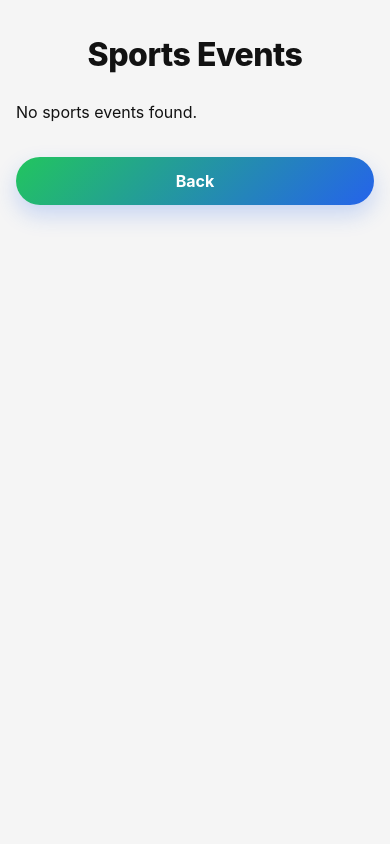
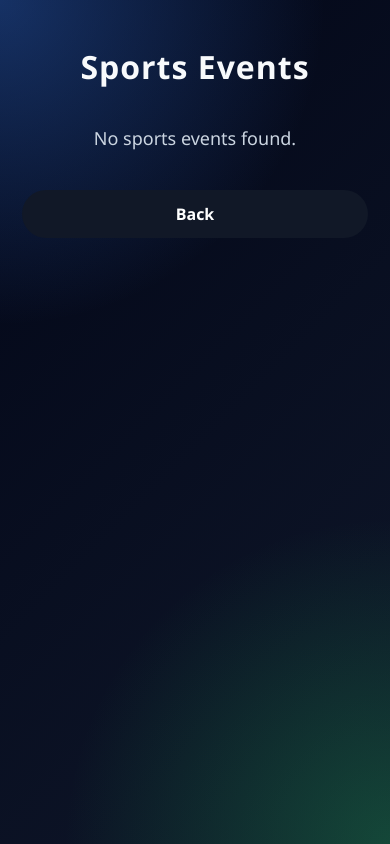
Before and after one commit to mennadiaaa/web-project, a website: page pages/sports.html in a window 390 px wide. Drawn offline with Linux system fonts and the light colour scheme; no server answers.

Commit message:
modified css for the events files

```diff
--- a/StyleSheet/entertainment.css
+++ b/StyleSheet/entertainment.css
@@ -4,138 +4,135 @@
   box-sizing: border-box;
 }
 
-:root {
-  --primary-black: #121212;
-  --secondary-text: #5c5c5c;
-  --border: rgba(0, 0, 0, 0.08);
-  --surface: #ffffff;
-  --radius-main: 28px;
-  --font-stack: 'Inter', -apple-system, BlinkMacSystemFont, 'Segoe UI', Roboto, Helvetica, Arial, sans-serif;
-  --shadow-sm: 0 8px 20px rgba(0, 0, 0, 0.05);
-  --shadow-hover: 0 20px 30px -12px rgba(0, 0, 0, 0.18);
-  --btn-gradient: linear-gradient(135deg, #22c55e, #2563eb);
-  --btn-gradient-hover: linear-gradient(135deg, #16a34a, #1d4ed8);
-}
-
 body {
-  font-family: var(--font-stack);
-  background: #f5f5f5;
-  color: var(--primary-black);
+  font-family: "Segoe UI", Arial, sans-serif;
   min-height: 100vh;
-  padding: 50px 20px;
+  padding: 45px 22px 55px;
+  color: #fff;
+  background:
+    radial-gradient(circle at top left, rgba(236, 72, 153, 0.45), transparent 35%),
+    radial-gradient(circle at bottom right, rgba(249, 115, 22, 0.38), transparent 35%),
+    linear-gradient(135deg, #190019, #2e1065, #111827);
 }
 
 h1 {
   text-align: center;
-  font-size: 2.7rem;
-  font-weight: 800;
-  letter-spacing: -0.5px;
-  margin-bottom: 40px;
-  color: var(--primary-black);
+  font-size: 44px;
+  margin-bottom: 38px;
+  font-weight: 900;
+  letter-spacing: 1px;
+  text-shadow: 0 0 25px rgba(236, 72, 153, 0.7);
 }
 
+
+
 .events-container {
-  width: min(1100px, 100%);
-  margin: 0 auto 35px;
+  width: min(1200px, 100%);
+  margin: 0 auto 40px;
   display: grid;
-  grid-template-columns: repeat(2, 1fr);
-  gap: 24px;
+  grid-template-columns: repeat(auto-fit, minmax(270px, 1fr));
+  gap: 28px;
 }
 
 .event-card {
-  background: var(--surface);
-  border: 1px solid var(--border);
+  background: rgba(255, 255, 255, 0.09);
+  border: 1px solid rgba(236, 72, 153, 0.35);
   border-radius: 28px;
-  padding: 34px;
-  min-height: 230px;
-  box-shadow: var(--shadow-sm);
-  transition: transform 0.25s ease, box-shadow 0.25s ease;
+  overflow: hidden;
+  backdrop-filter: blur(18px);
+  box-shadow: 0 18px 45px rgba(236, 72, 153, 0.18);
+  transition: 0.3s ease;
+  display: flex;
+  flex-direction: column;
+  position: relative;
+}
+
+.event-card::before {
+  content: "Live Show";
+  position: absolute;
+  top: 14px;
+  left: 14px;
+  background: linear-gradient(135deg, #ec4899, #f97316);
+  color: white;
+  padding: 7px 13px;
+  border-radius: 999px;
+  font-size: 12px;
+  font-weight: 800;
+  z-index: 2;
 }
 
 .event-card:hover {
-  transform: translateY(-6px);
-  box-shadow: var(--shadow-hover);
+  transform: translateY(-10px) rotate(-0.5deg);
+  box-shadow: 0 25px 60px rgba(236, 72, 153, 0.38);
+}
+
+.event-card img {
+  width: 100%;
+  height: 165px;
+  object-fit: cover;
 }
 
 .event-card h2 {
-  font-size: 1.45rem;
-  font-weight: 800;
-  margin-bottom: 26px;
-  color: var(--primary-black);
-  letter-spacing: -0.3px;
+  font-size: 22px;
+  margin: 18px 18px 10px;
+  color: white;
 }
 
 .event-card p {
-  color: var(--secondary-text);
-  font-size: 0.98rem;
-  line-height: 1.8;
-  margin-bottom: 14px;
+  margin: 0 18px 10px;
+  color: #e5e7eb;
+  line-height: 1.6;
+  font-size: 15px;
+}
+
+.event-card strong {
+  color: #f9a8d4;
 }
 
 .book-btn {
-  display: inline-block;
-  margin-top: 10px;
-  padding: 12px 22px;
+  margin: 18px;
+  margin-top: auto;
+  text-align: center;
+  text-decoration: none;
+  color: white;
+  font-weight: 800;
+  padding: 13px 20px;
   border-radius: 999px;
-  text-decoration: none;
-  font-weight: 700;
-  color: white;
-  background: var(--btn-gradient);
-  box-shadow: 0 10px 22px rgba(37, 99, 235, 0.22);
-  transition: transform 0.25s ease, box-shadow 0.25s ease, background 0.25s ease;
+  background: linear-gradient(135deg, #ec4899, #f97316);
+  box-shadow: 0 12px 28px rgba(236, 72, 153, 0.38);
+  transition: 0.3s;
 }
 
 .book-btn:hover {
-  background: var(--btn-gradient-hover);
-  transform: translateY(-2px);
-  box-shadow: 0 16px 28px rgba(37, 99, 235, 0.28);
+  transform: scale(1.05);
 }
 
 .back-btn {
   display: block;
   width: fit-content;
-  margin: 0 auto 18px;
-  padding: 14px 28px;
+  margin: 0 auto;
+  text-decoration: none;
+  color: white;
+  background: #111827;
+  padding: 13px 28px;
   border-radius: 999px;
-  text-decoration: none;
-  font-weight: 700;
-  color: white;
-  background: var(--btn-gradient);
-  box-shadow: 0 10px 22px rgba(37, 99, 235, 0.22);
-  transition: transform 0.25s ease, box-shadow 0.25s ease, background 0.25s ease;
-  border: none;
-  cursor: pointer;
+  font-weight: 800;
 }
 
-.back-btn:hover {
-  background: var(--btn-gradient-hover);
-  transform: translateY(-2px);
-  box-shadow: 0 16px 28px rgba(37, 99, 235, 0.28);
-}
-
-@media (max-width: 900px) {
-  .events-container {
-    grid-template-columns: 1fr;
-  }
+.events-container > p {
+  grid-column: 1 / -1;
+  text-align: center;
+  color: #e5e7eb;
+  font-size: 18px;
 }
 
 @media (max-width: 700px) {
-  body {
-    padding: 35px 16px;
+  h1 {
+    font-size: 32px;
   }
 
-  h1 {
-    font-size: 2rem;
-    margin-bottom: 28px;
-  }
-
-  .event-card {
-    padding: 24px;
-    min-height: auto;
-  }
-
-  .event-card h2 {
-    font-size: 1.2rem;
+  .event-card img {
+    height: 150px;
   }
 
   .back-btn {
--- a/StyleSheet/sports.css
+++ b/StyleSheet/sports.css
@@ -4,140 +4,119 @@
   box-sizing: border-box;
 }
 
-:root {
-  --primary-black: #121212;
-  --secondary-text: #5c5c5c;
-  --border: rgba(0, 0, 0, 0.08);
-  --surface: #ffffff;
-  --radius-main: 28px;
-  --font-stack: 'Inter', -apple-system, BlinkMacSystemFont, 'Segoe UI', Roboto, Helvetica, Arial, sans-serif;
-  --shadow-sm: 0 8px 20px rgba(0, 0, 0, 0.05);
-  --shadow-hover: 0 20px 30px -12px rgba(0, 0, 0, 0.18);
-  --btn-gradient: linear-gradient(135deg, #22c55e, #2563eb);
-  --btn-gradient-hover: linear-gradient(135deg, #16a34a, #1d4ed8);
-}
-
 body {
-  font-family: var(--font-stack);
-  background: #f5f5f5;
-  color: var(--primary-black);
+  font-family: "Segoe UI", Arial, sans-serif;
   min-height: 100vh;
-  padding: 50px 20px;
+  padding: 45px 22px 55px;
+  color: #f8fafc;
+  background:
+    radial-gradient(circle at top left, rgba(59, 130, 246, 0.35), transparent 35%),
+    radial-gradient(circle at bottom right, rgba(34, 197, 94, 0.28), transparent 35%),
+    linear-gradient(135deg, #020617, #0f172a);
 }
 
 h1 {
   text-align: center;
-  font-size: 2.7rem;
-  font-weight: 800;
-  letter-spacing: -0.5px;
-  margin-bottom: 40px;
-  color: var(--primary-black);
+  font-size: 44px;
+  margin-bottom: 38px;
+  font-weight: 900;
+  letter-spacing: 1px;
 }
 
+
+
 .events-container {
-  width: min(1100px, 100%);
-  margin: 0 auto 35px;
+  width: min(1200px, 100%);
+  margin: 0 auto 40px;
   display: grid;
-  grid-template-columns: repeat(2, 1fr);
-  gap: 24px;
+  grid-template-columns: repeat(auto-fit, minmax(270px, 1fr));
+  gap: 28px;
 }
 
 .event-card {
-  background: var(--surface);
-  border: 1px solid var(--border);
-  border-radius: 28px;
-  padding: 34px;
-  min-height: 230px;
-  box-shadow: var(--shadow-sm);
-  transition: transform 0.25s ease, box-shadow 0.25s ease;
+  background: rgba(255, 255, 255, 0.08);
+  border: 1px solid rgba(255, 255, 255, 0.15);
+  border-radius: 26px;
+  overflow: hidden;
+  backdrop-filter: blur(16px);
+  box-shadow: 0 18px 45px rgba(0, 0, 0, 0.28);
+  transition: 0.3s ease;
+  display: flex;
+  flex-direction: column;
 }
 
 .event-card:hover {
-  transform: translateY(-6px);
-  box-shadow: var(--shadow-hover);
+  transform: translateY(-10px) scale(1.02);
+  box-shadow: 0 25px 55px rgba(59, 130, 246, 0.35);
+}
+
+.event-card img {
+  width: 100%;
+  height: 165px;
+  object-fit: cover;
 }
 
 .event-card h2 {
-  font-size: 1.45rem;
-  font-weight: 800;
-  margin-bottom: 26px;
-  color: var(--primary-black);
-  letter-spacing: -0.3px;
+  font-size: 22px;
+  margin: 18px 18px 10px;
+  color: white;
 }
 
 .event-card p {
-  color: var(--secondary-text);
-  font-size: 0.98rem;
-  line-height: 1.8;
-  margin-bottom: 14px;
+  margin: 0 18px 10px;
+  color: #cbd5e1;
+  line-height: 1.6;
+  font-size: 15px;
+}
+
+.event-card strong {
+  color: #93c5fd;
 }
 
 .book-btn {
-  display: inline-block;
-  margin-top: 10px;
-  padding: 12px 22px;
+  margin: 18px;
+  margin-top: auto;
+  text-align: center;
+  text-decoration: none;
+  color: white;
+  font-weight: 800;
+  padding: 13px 20px;
   border-radius: 999px;
-  text-decoration: none;
-  font-weight: 700;
-  color: white;
-  background: var(--btn-gradient);
-  box-shadow: 0 10px 22px rgba(37, 99, 235, 0.22);
-  transition: transform 0.25s ease, box-shadow 0.25s ease, background 0.25s ease;
+  background: linear-gradient(135deg, #2563eb, #22c55e);
+  box-shadow: 0 12px 25px rgba(37, 99, 235, 0.35);
+  transition: 0.3s;
 }
 
 .book-btn:hover {
-  background: var(--btn-gradient-hover);
-  transform: translateY(-2px);
-  box-shadow: 0 16px 28px rgba(37, 99, 235, 0.28);
+  transform: scale(1.05);
 }
 
 .back-btn {
   display: block;
   width: fit-content;
-  margin: 30px auto 0;
-  padding: 14px 28px;
+  margin: 0 auto;
+  text-decoration: none;
+  color: white;
+  background: #111827;
+  padding: 13px 28px;
   border-radius: 999px;
-  text-decoration: none;
-  font-weight: 700;
-  font-size: 16px;
-  color: white;
-  background: var(--btn-gradient);
-  box-shadow: 0 10px 22px rgba(37, 99, 235, 0.22);
-  transition: transform 0.25s ease, box-shadow 0.25s ease, background 0.25s ease;
-  text-align: center;
-  border: none;
-  cursor: pointer;
+  font-weight: 800;
 }
 
-.back-btn:hover {
-  background: var(--btn-gradient-hover);
-  transform: translateY(-2px);
-  box-shadow: 0 16px 28px rgba(37, 99, 235, 0.28);
-}
-
-@media (max-width: 900px) {
-  .events-container {
-    grid-template-columns: 1fr;
-  }
+.events-container > p {
+  grid-column: 1 / -1;
+  text-align: center;
+  color: #cbd5e1;
+  font-size: 18px;
 }
 
 @media (max-width: 700px) {
-  body {
-    padding: 35px 16px;
+  h1 {
+    font-size: 32px;
   }
 
-  h1 {
-    font-size: 2rem;
-    margin-bottom: 28px;
-  }
-
-  .event-card {
-    padding: 24px;
-    min-height: auto;
-  }
-
-  .event-card h2 {
-    font-size: 1.2rem;
+  .event-card img {
+    height: 150px;
   }
 
   .back-btn {
--- a/StyleSheet/travel.css
+++ b/StyleSheet/travel.css
@@ -4,138 +4,132 @@
   box-sizing: border-box;
 }
 
-:root {
-  --primary-black: #121212;
-  --secondary-text: #5c5c5c;
-  --border: rgba(0, 0, 0, 0.08);
-  --surface: #ffffff;
-  --radius-main: 28px;
-  --font-stack: 'Inter', -apple-system, BlinkMacSystemFont, 'Segoe UI', Roboto, Helvetica, Arial, sans-serif;
-  --shadow-sm: 0 8px 20px rgba(0, 0, 0, 0.05);
-  --shadow-hover: 0 20px 30px -12px rgba(0, 0, 0, 0.18);
-  --btn-gradient: linear-gradient(135deg, #22c55e, #2563eb);
-  --btn-gradient-hover: linear-gradient(135deg, #16a34a, #1d4ed8);
-}
-
 body {
-  font-family: var(--font-stack);
-  background: #f5f5f5;
-  color: var(--primary-black);
+  font-family: "Segoe UI", Arial, sans-serif;
   min-height: 100vh;
-  padding: 50px 20px;
+  padding: 45px 22px 55px;
+  color: #064e3b;
+  background:
+    radial-gradient(circle at top left, rgba(20, 184, 166, 0.35), transparent 35%),
+    radial-gradient(circle at bottom right, rgba(251, 191, 36, 0.35), transparent 35%),
+    linear-gradient(135deg, #ecfeff, #fefce8);
 }
 
 h1 {
   text-align: center;
-  font-size: 2.7rem;
-  font-weight: 800;
-  letter-spacing: -0.5px;
-  margin-bottom: 40px;
-  color: var(--primary-black);
+  font-size: 44px;
+  margin-bottom: 38px;
+  font-weight: 900;
+  letter-spacing: 1px;
 }
 
+
 .events-container {
-  width: min(1100px, 100%);
-  margin: 0 auto 35px;
+  width: min(1200px, 100%);
+  margin: 0 auto 40px;
   display: grid;
-  grid-template-columns: repeat(2, 1fr);
-  gap: 24px;
+  grid-template-columns: repeat(auto-fit, minmax(270px, 1fr));
+  gap: 28px;
 }
 
 .event-card {
-  background: var(--surface);
-  border: 1px solid var(--border);
+  background: rgba(255, 255, 255, 0.78);
+  border: 1px solid rgba(20, 184, 166, 0.25);
   border-radius: 28px;
-  padding: 34px;
-  min-height: 230px;
-  box-shadow: var(--shadow-sm);
-  transition: transform 0.25s ease, box-shadow 0.25s ease;
+  overflow: hidden;
+  box-shadow: 0 18px 45px rgba(15, 118, 110, 0.18);
+  transition: 0.3s ease;
+  display: flex;
+  flex-direction: column;
+  position: relative;
+}
+
+.event-card::before {
+  content: "Adventure";
+  position: absolute;
+  top: 14px;
+  left: 14px;
+  background: rgba(6, 78, 59, 0.88);
+  color: white;
+  padding: 7px 13px;
+  border-radius: 999px;
+  font-size: 12px;
+  font-weight: 800;
+  z-index: 2;
 }
 
 .event-card:hover {
-  transform: translateY(-6px);
-  box-shadow: var(--shadow-hover);
+  transform: translateY(-10px);
+  box-shadow: 0 25px 55px rgba(20, 184, 166, 0.35);
+}
+
+.event-card img {
+  width: 100%;
+  height: 165px;
+  object-fit: cover;
 }
 
 .event-card h2 {
-  font-size: 1.45rem;
-  font-weight: 800;
-  margin-bottom: 26px;
-  color: var(--primary-black);
-  letter-spacing: -0.3px;
+  font-size: 22px;
+  margin: 18px 18px 10px;
+  color: #064e3b;
 }
 
 .event-card p {
-  color: var(--secondary-text);
-  font-size: 0.98rem;
-  line-height: 1.8;
-  margin-bottom: 14px;
+  margin: 0 18px 10px;
+  color: #475569;
+  line-height: 1.6;
+  font-size: 15px;
+}
+
+.event-card strong {
+  color: #0f766e;
 }
 
 .book-btn {
-  display: inline-block;
-  margin-top: 10px;
-  padding: 12px 22px;
+  margin: 18px;
+  margin-top: auto;
+  text-align: center;
+  text-decoration: none;
+  color: white;
+  font-weight: 800;
+  padding: 13px 20px;
   border-radius: 999px;
-  text-decoration: none;
-  font-weight: 700;
-  color: white;
-  background: var(--btn-gradient);
-  box-shadow: 0 10px 22px rgba(37, 99, 235, 0.22);
-  transition: transform 0.25s ease, box-shadow 0.25s ease, background 0.25s ease;
+  background: linear-gradient(135deg, #14b8a6, #f59e0b);
+  box-shadow: 0 12px 25px rgba(20, 184, 166, 0.3);
+  transition: 0.3s;
 }
 
 .book-btn:hover {
-  background: var(--btn-gradient-hover);
-  transform: translateY(-2px);
-  box-shadow: 0 16px 28px rgba(37, 99, 235, 0.28);
+  transform: scale(1.05);
 }
 
 .back-btn {
   display: block;
   width: fit-content;
-  margin: 0 auto 18px;
-  padding: 14px 28px;
+  margin: 0 auto;
+  text-decoration: none;
+  color: white;
+  background: #064e3b;
+  padding: 13px 28px;
   border-radius: 999px;
-  text-decoration: none;
-  font-weight: 700;
-  color: white;
-  background: var(--btn-gradient);
-  box-shadow: 0 10px 22px rgba(37, 99, 235, 0.22);
-  transition: transform 0.25s ease, box-shadow 0.25s ease, background 0.25s ease;
-  border: none;
-  cursor: pointer;
+  font-weight: 800;
 }
 
-.back-btn:hover {
-  background: var(--btn-gradient-hover);
-  transform: translateY(-2px);
-  box-shadow: 0 16px 28px rgba(37, 99, 235, 0.28);
-}
-
-@media (max-width: 900px) {
-  .events-container {
-    grid-template-columns: 1fr;
-  }
+.events-container > p {
+  grid-column: 1 / -1;
+  text-align: center;
+  color: #475569;
+  font-size: 18px;
 }
 
 @media (max-width: 700px) {
-  body {
-    padding: 35px 16px;
+  h1 {
+    font-size: 32px;
   }
 
-  h1 {
-    font-size: 2rem;
-    margin-bottom: 28px;
-  }
-
-  .event-card {
-    padding: 24px;
-    min-height: auto;
-  }
-
-  .event-card h2 {
-    font-size: 1.2rem;
+  .event-card img {
+    height: 150px;
   }
 
   .back-btn {
```
